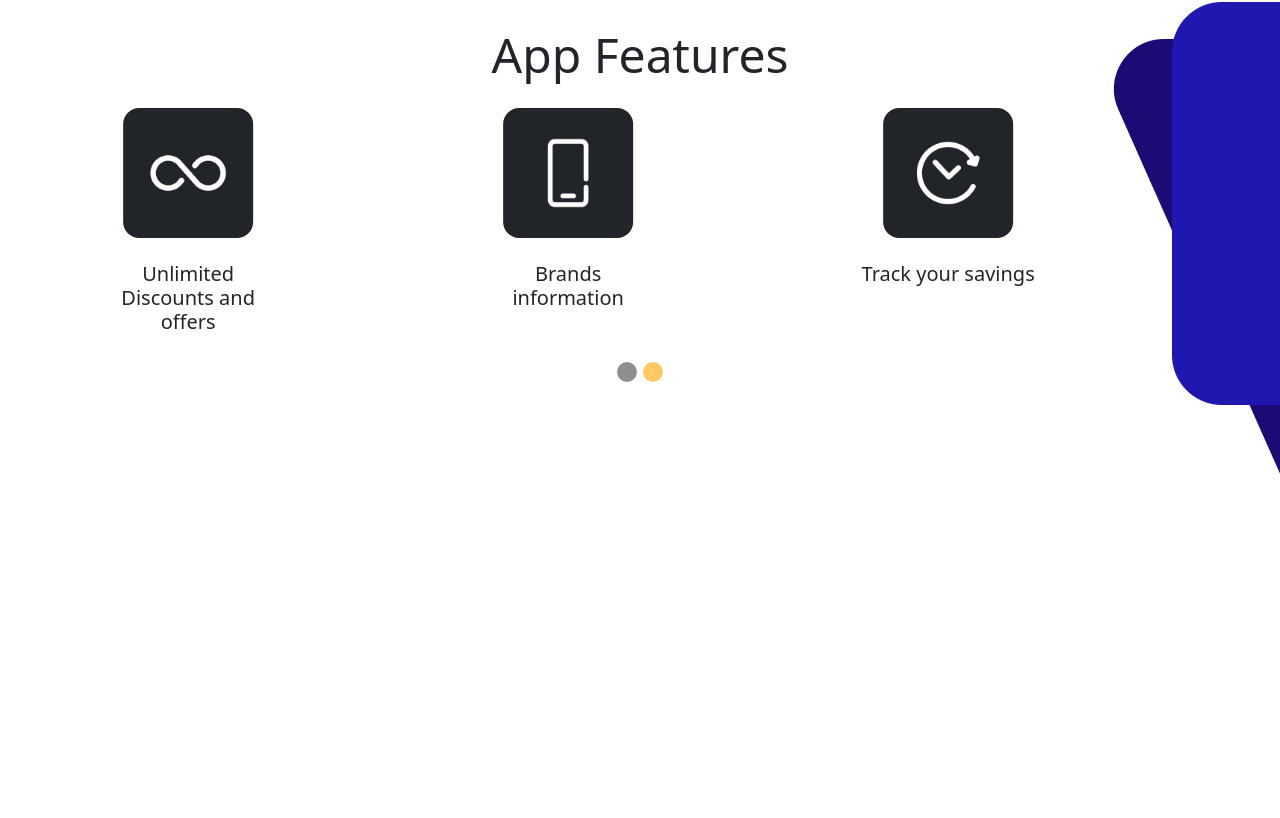
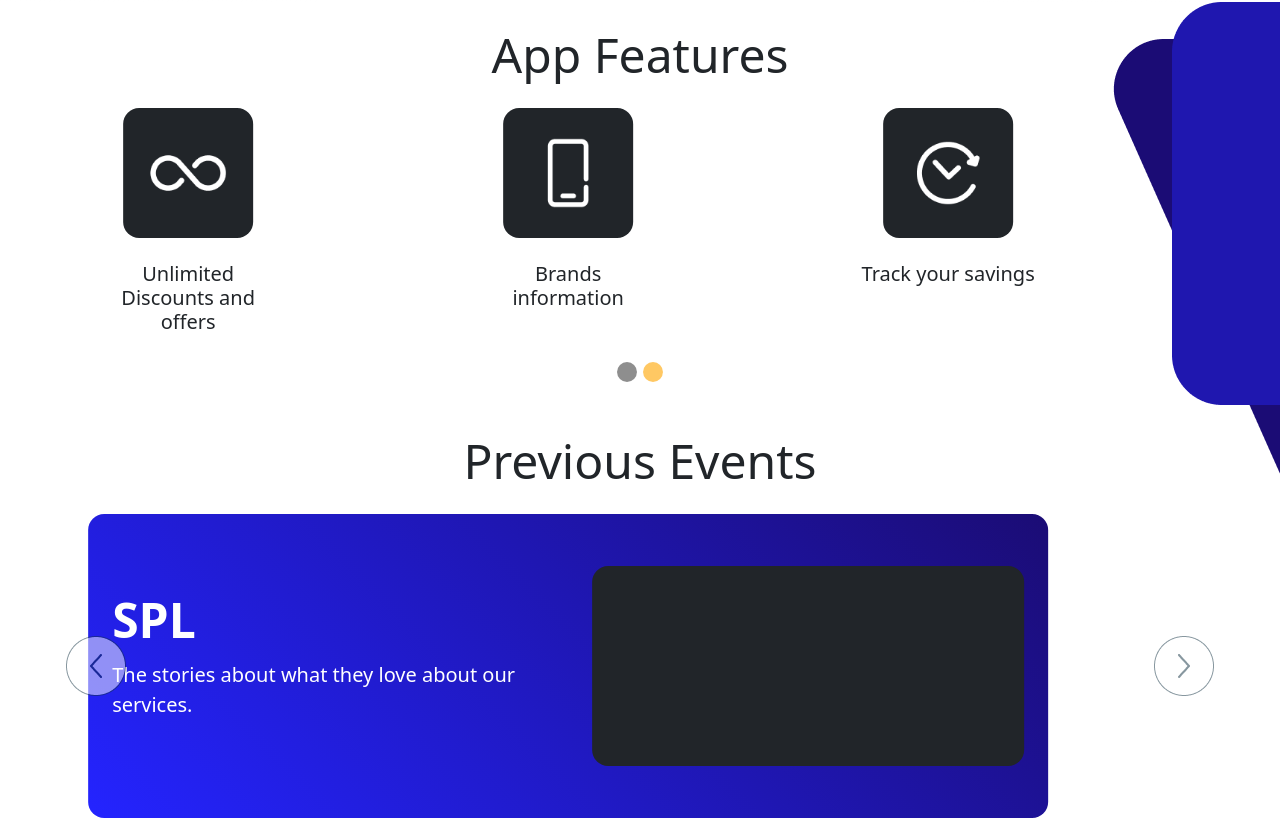
Before and after one commit to mercurystudio99/corporates, a Vue app: page / in a window 1280 px wide. Shown: the part 2388-3206 px from the top of the page. Before the commit the page ends 2950 px from the top, so only its background shows below. Built offline with nearby package versions, Linux system fonts and the light colour scheme.

Commit message:
add event section

```diff
--- a/src/components/Landing.vue
+++ b/src/components/Landing.vue
@@ -344,6 +344,70 @@ defineProps({
 
       </div>
     </section>
+
+    <!-- features section -->
+    <section>
+      <div class="position-relative">
+        <div class="container">
+          <div class="row justify-content-md-center">
+            <div class="col-12 col-md-10 col-lg-8 col-xl-7 col-xxl-6">
+              <h2 class="my-4 display-5 text-center">Previous Events</h2>
+            </div>
+          </div>
+        </div>
+
+        <div id="carouselEventIndicators" class="carousel slide" data-bs-ride="carousel">
+          <div class="carousel-inner">
+            <div class="carousel-item active">
+              <div class="w-75 mx-auto rounded-4" style="min-height: 300px; background: linear-gradient(45deg, #2424FF, #1B0C75);">
+
+                <div class="container col-xxl-8 px-4 py-5">
+                  <div class="row flex-lg-row-reverse align-items-center g-5 py-1">
+                    <div class="col-10 col-sm-8 col-lg-6">
+                      <div class="w-80 mx-auto rounded-4 bg-dark" style="height: 200px;"></div>
+                    </div>
+                    <div class="col-lg-6">
+                      <h1 class="display-5 fw-bold lh-1 mb-3 text-white">SPL</h1>
+                      <p class="lead text-white">The stories about what they love about our services.</p>
+                    </div>
+                  </div>
+                </div>
+
+              </div>
+            </div>
+
+            <div class="carousel-item">
+              <div class="w-75 mx-auto rounded-4" style="min-height: 300px; background: linear-gradient(45deg, #2424FF, #1B0C75);">
+
+
+                <div class="container col-xxl-8 px-4 py-5">
+                  <div class="row flex-lg-row-reverse align-items-center g-5 py-1">
+                    <div class="col-10 col-sm-8 col-lg-6">
+                      <div class="w-80 mx-auto rounded-4 bg-dark" style="height: 200px;"></div>
+                    </div>
+                    <div class="col-lg-6">
+                      <h1 class="display-5 fw-bold lh-1 mb-3 text-white">SPL</h1>
+                      <p class="lead text-white">The stories about what they love about our services.</p>
+                    </div>
+                  </div>
+                </div>
+
+              </div>
+            </div>
+
+          </div>
+          <button class="carousel-control-prev" type="button" data-bs-target="#carouselEventIndicators" data-bs-slide="prev">
+            <img src="../../public/assets/images/arrow_left.png"/>
+            <span class="visually-hidden">Previous</span>
+          </button>
+          <button class="carousel-control-next" type="button" data-bs-target="#carouselEventIndicators" data-bs-slide="next">
+            <img src="../../public/assets/images/arrow_right.png"/>
+            <span class="visually-hidden">Next</span>
+          </button>
+        </div>
+      </div>
+    </section>
+
 </div>
 </template>
 
```
Also changed, not shown: public/assets/images/arrow_left.png (added), public/assets/images/arrow_right.png (added).
